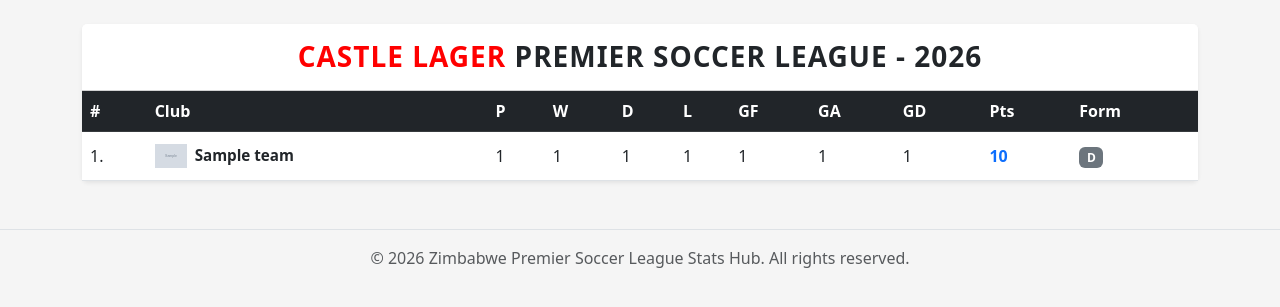
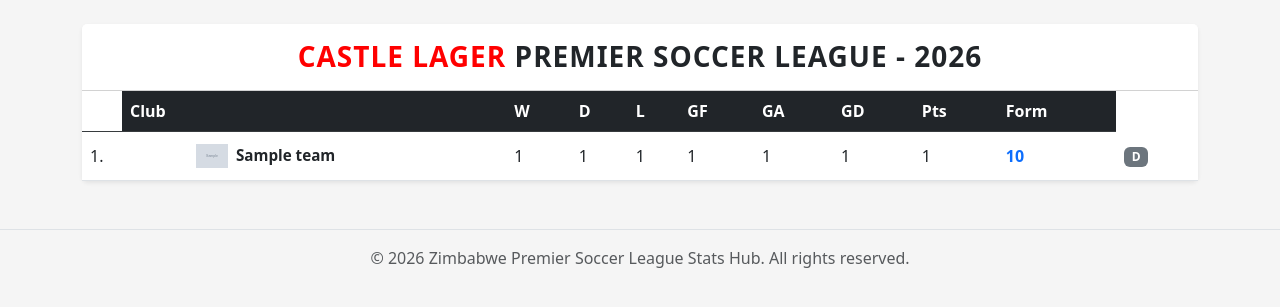
Before and after one commit to Sir-bastian/zpsl-stats, a Django app: page /standings/ in a window 1280 px wide. Shown: the part 152-459 px from the top of the page. Run offline with Django 5.2, Linux system fonts and the light colour scheme; tables that the repository leaves empty hold one stand-in row (values such as "Sample post"); grey boxes marked "Sample" are stand-in pictures.

Commit message:
Update standings.html
just trying out something.

```diff
--- a/stats/templates/stats/standings.html
+++ b/stats/templates/stats/standings.html
@@ -17,7 +17,6 @@
             <table class="table table-hover">
                 <thead class="table-dark">
                     <tr>
-                        <th class="sticky-col" style="left: 0;">#</th>
                         <th class="sticky-col" style="left: 40px;">Club</th> <!-- Offset by Rank width -->
                         <th>P</th>
                         <th>W</th>
```
